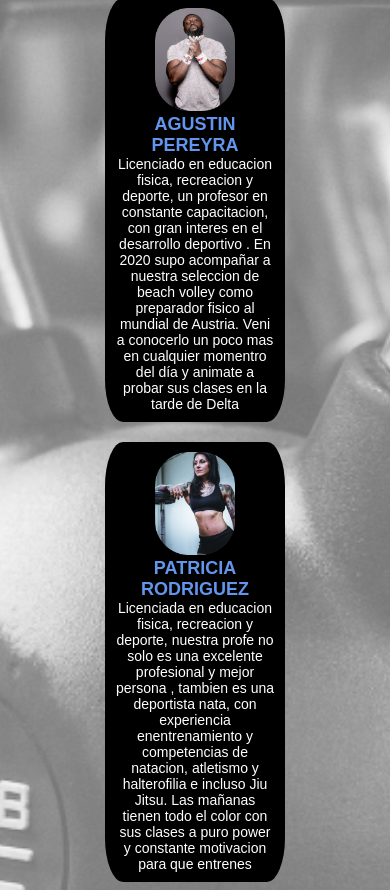
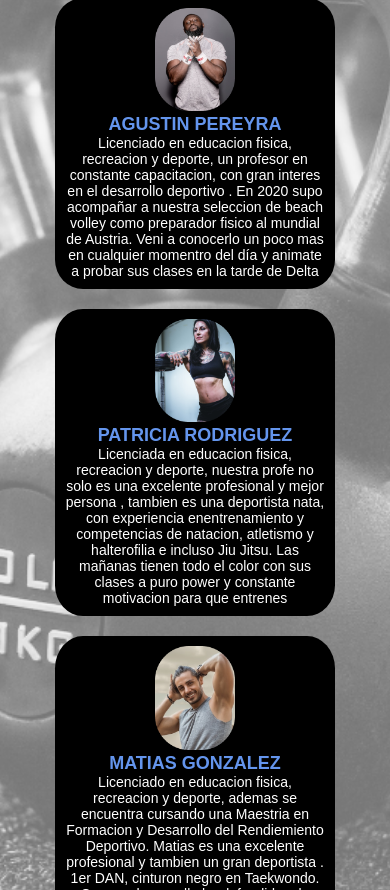
Before and after one commit to gasbohm/delta, a plain HTML site: page pages/coaches.html in a window 390 px wide. Shown: the part 210-1100 px from the top of the page. Drawn offline with Linux system fonts and the light colour scheme.

Commit message:
se ajusta ancho de coaches en mobile

```diff
--- a/css/estilo.css
+++ b/css/estilo.css
@@ -895,6 +895,25 @@ footer a {
         gap: 20px;
     }
 
+    .cardmatias {
+        width: 280px;
+        height: auto;
+        font-size: 14px;
+
+    }
+    .cardagustin {
+        width: 280px;
+        height: auto;
+        font-size: 14px;
+
+    }
+    .cardpatricia {
+        width: 280px;
+        height: auto;
+        font-size: 14px;
+
+    }
+
     .superpuesta {
         flex-direction: column;
         width: 110px;
```
